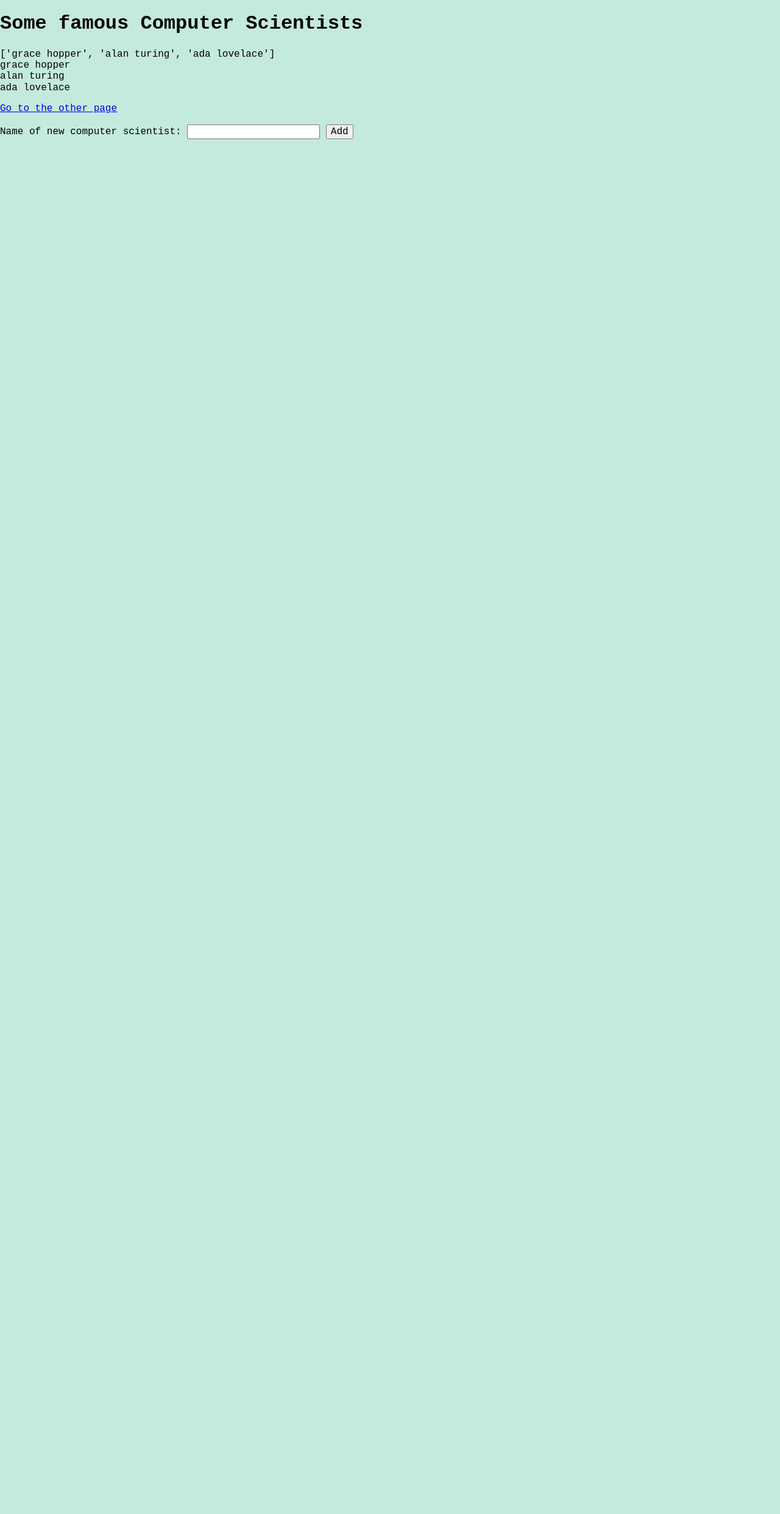
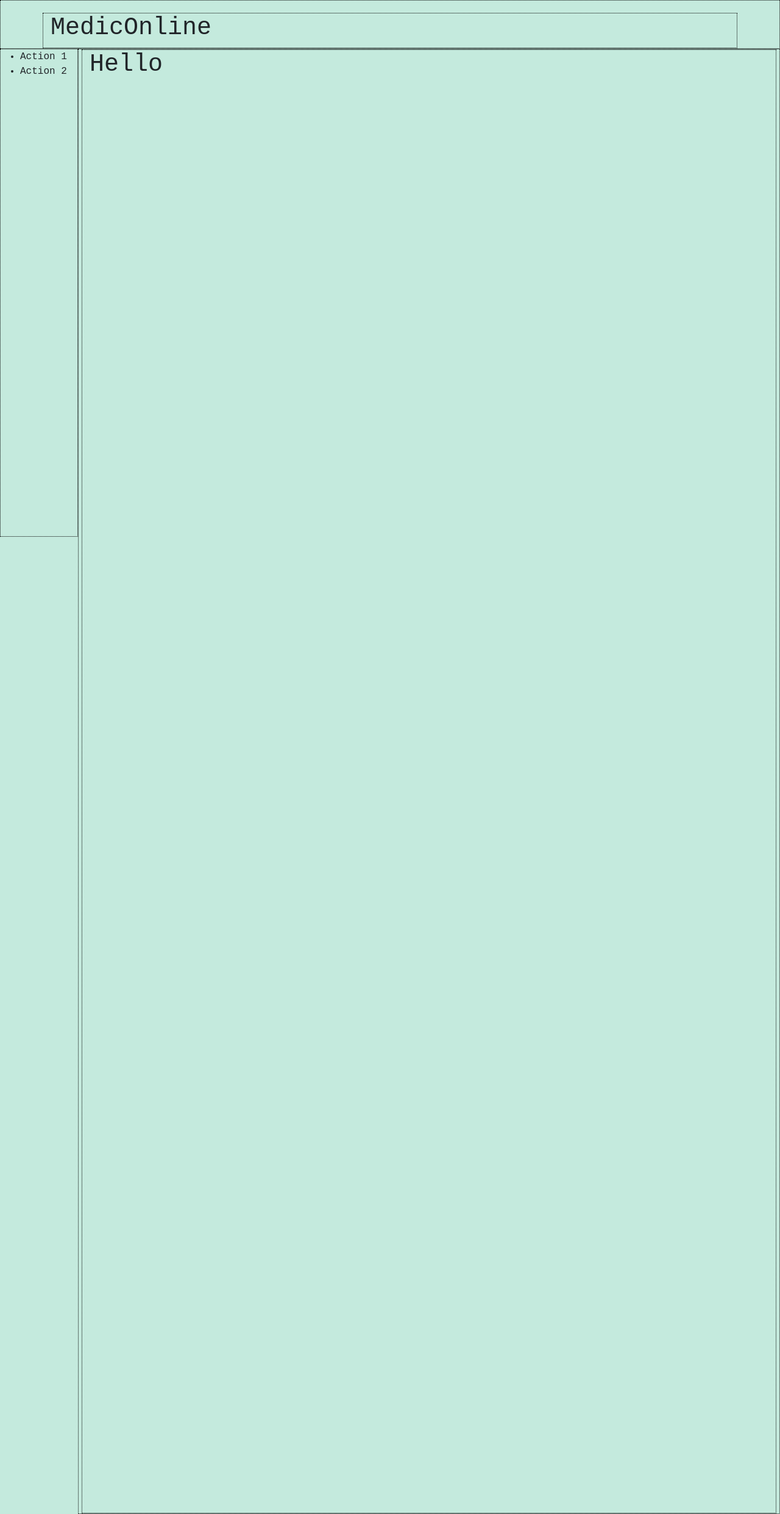
Before and after one commit to rcoppy/cs4111-proj1, a Flask app: page / in a window 1280 px wide. Shown: the whole page at 61% size. Before the commit the page ends 228 px from the top, so only its background shows below. Run offline with Flask 2, Linux system fonts and the light colour scheme; data comes from the database, SQL or seed files in the repository; parts of the project's set-up code (start-up, migrations or seed data) failed here and were passed over.

Commit message:
scaffold layout css

```diff
--- /dev/null
+++ b/webserver/static/css/banner.css
@@ -0,0 +1,11 @@
+#banner {
+    min-height: 10vh;
+    width: 100vw;
+
+    display: flex;
+    flex-direction: column;
+    justify-content: flex-end;
+
+    position: sticky;
+    top: 0;
+}
--- a/webserver/static/css/main.css
+++ b/webserver/static/css/main.css
@@ -1,6 +1,16 @@
 @import url('./normalize.css');
+@import url('https://cdn.jsdelivr.net/npm/bootstrap@5.2.2/dist/css/bootstrap.min.css');
+
+@import url('./banner.css');
+@import url('./nav-menu.css');
+@import url('./outer.css');
 
 body {
     font-family: 'Courier New', Courier, monospace;
     background-color: rgb(196, 234, 221);
+    overflow-x: hidden;
 }
+
+div, header, nav {
+    border: 1px dotted black;
+}
--- /dev/null
+++ b/webserver/static/css/nav-menu.css
@@ -0,0 +1,8 @@
+#nav-menu {
+    width: 10vw;
+    height: 100vh;
+
+    position: fixed;
+    left: 0;
+    top: 10vh;
+}
--- /dev/null
+++ b/webserver/static/css/outer.css
@@ -0,0 +1,7 @@
+#outer {
+    width: 90vw;
+    position: relative;
+    left: 10vw;
+
+    min-height: 90vh;
+}
--- a/webserver/templates/index.html
+++ b/webserver/templates/index.html
@@ -1,11 +1,20 @@
-<html>
+<!DOCTYPE html>
+<html lang="en">
 
 <head>
+  <title>MedicOnline</title>
+  <meta charset="utf-8" />
+  <meta name="viewport" content="initial-scale=1, width=device-width" />
   <link rel="stylesheet" href="../static/css/main.css" />
+
+  <!-- Bootstrap JavaScript Bundle with Popper -->
+  <script src="https://cdn.jsdelivr.net/npm/bootstrap@5.2.2/dist/js/bootstrap.bundle.min.js"
+    integrity="sha384-OERcA2EqjJCMA+/3y+gxIOqMEjwtxJY7qPCqsdltbNJuaOe923+mo//f6V8Qbsw3"
+    crossorigin="anonymous"></script>
 </head>
 
 <body>
-  <h1>Some famous Computer Scientists</h1>
+  <!-- <h1>Some famous Computer Scientists</h1>
   <div>{{data}}</div>
 
   <div>
@@ -14,11 +23,29 @@
     {% endfor %}
   </div>
 
-  <p><a href="another">Go to the other page</a></p>
+  <p><a href="another">Go to the other page</a></p> -->
 
-  <form method="POST" action="/add">
+  <!-- <form method="POST" action="/add">
     <p>Name of new computer scientist: <input type="text" name="name"> <input type="submit" value="Add"></p>
-  </form>
+  </form> -->
+
+  <header id="banner">
+    <div class="container">
+      <h1>MedicOnline</h1>
+    </div>
+  </header>
+  <nav id="nav-menu">
+    <ul>
+      <li>Action 1</li>
+      <li>Action 2</li>
+    </ul>
+  </nav>
+  <div id="outer">
+    <div class="content container" style="height: 300vh">
+      <h1>Hello</h1>
+    </div>
+  </div>
+
 
 </body>
 
```
